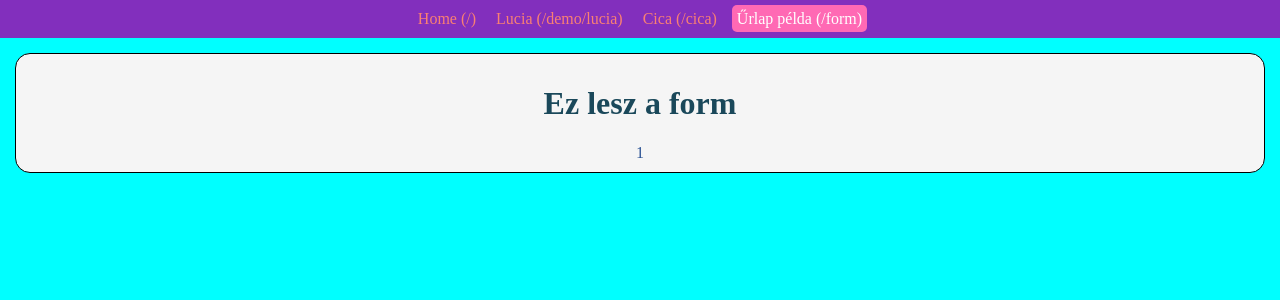
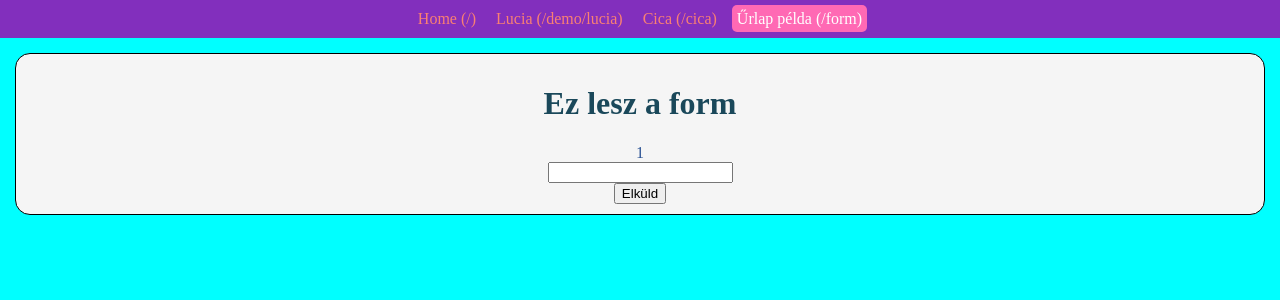
Before and after one commit to tomuwhu/msv, a SvelteKit app: page /form in a window 1280 px wide. Shown: the top 300 px of the page. Built offline with nearby package versions, Linux system fonts and the light colour scheme; no server answers; the database is empty.

Commit message:
Get Form Data

```diff
--- a/src/routes/form/+page.server.js
+++ b/src/routes/form/+page.server.js
@@ -1,5 +1,15 @@
+var x = 1
 export const load = () => {
     return {
-        cica: 1
+        cica: x
     }
 }
+export const actions = {
+	default: async ({ locals, request }) => {
+		console.log(locals)
+        const data = await request.formData()
+		const x1 = data.get('x1')
+        console.log(x1)
+
+	}
+}
--- a/src/routes/form/+page.svelte
+++ b/src/routes/form/+page.svelte
@@ -3,3 +3,8 @@
 </script>
 <h1>Ez lesz a form</h1>
 {data.cica}
+<form method="post">
+    <input name="x1">
+    <br>
+    <input type="submit" value="Elküld">
+</form>
```
